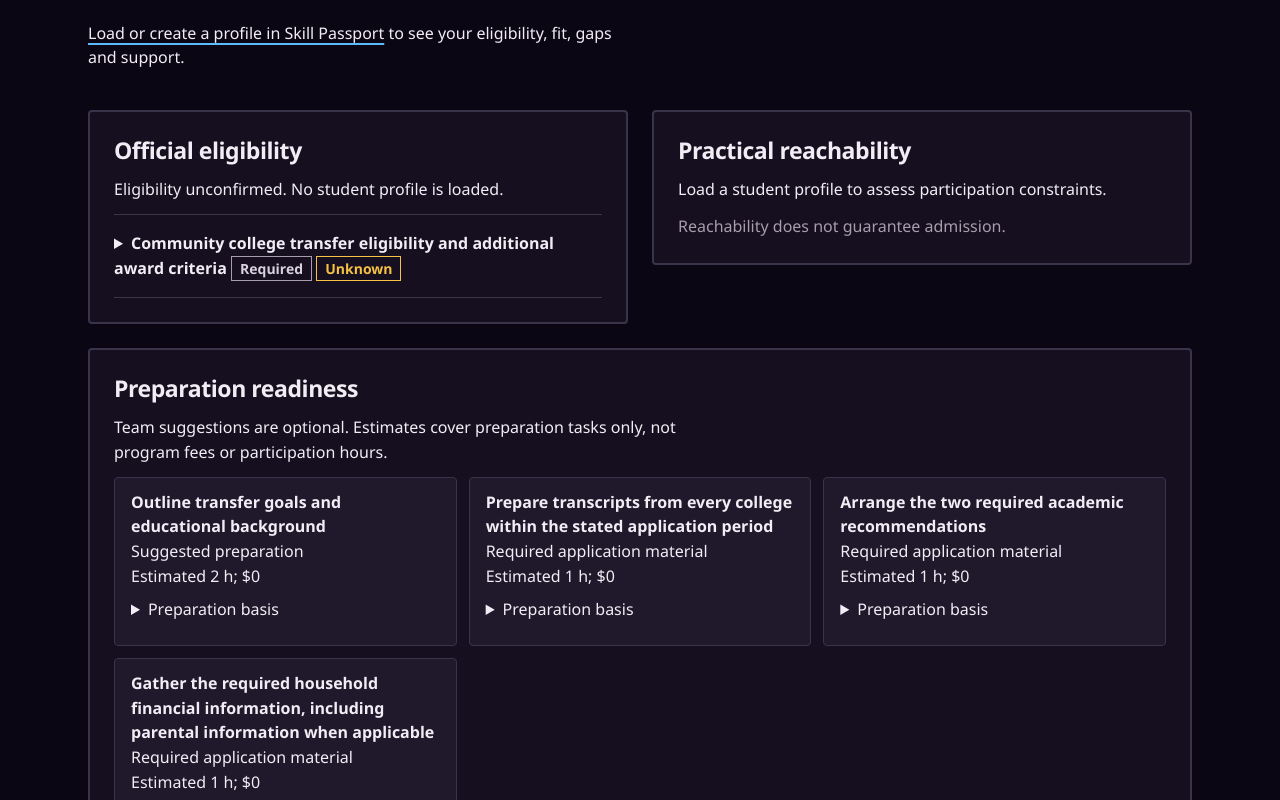
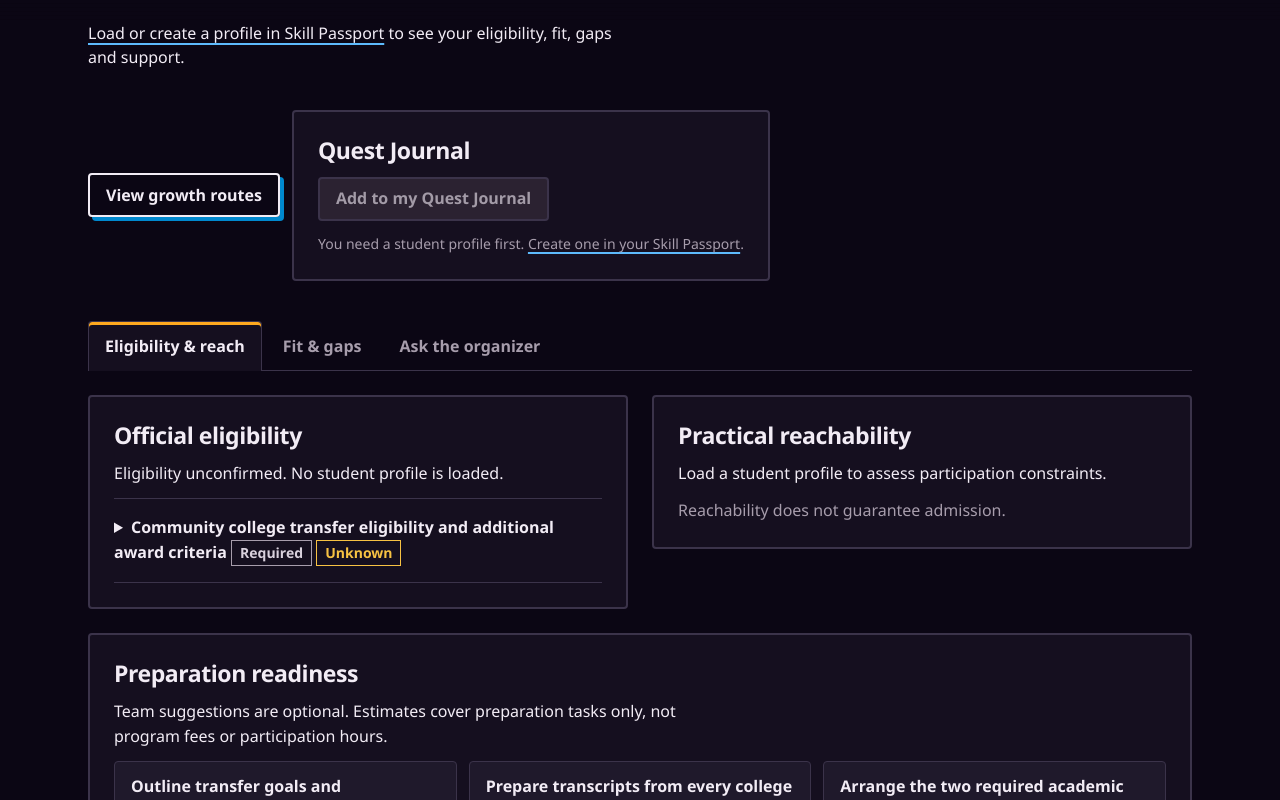
Before and after one commit to Zerune0/opportunity-compass, a Next.js app: page /quests/cooke-transfer-scholarship-2027 in a window 1280 px wide. Shown: the part 780-1580 px from the top of the page. Built offline with nearby package versions, Linux system fonts and the light colour scheme; a web font is replaced by a local one.

Commit message:
feat(quests): opportunity details split into tabs (eligibility and reach, fit and gaps, ask the organizer, other options) with growth routes and journal kept above; tab kept in ?tab=, arrow keys move between tabs, every panel prints

```diff
--- a/app/globals.css
+++ b/app/globals.css
@@ -301,6 +301,17 @@ body::before {
   .rpg-facts dd { margin: 0; font-weight: 700; color: var(--color-ink); }
   .rpg-facts--wide { grid-template-columns: repeat(auto-fit, minmax(min(100%, 22rem), 1fr)); }
   .rpg-facts--wide dd { font-weight: 400; }
+  /* Quest details tabs: one part at a time; every panel prints. */
+  .quest-actions { gap: var(--space-sm); align-items: center; }
+  .quest-tabs { display: grid; gap: var(--space-lg); }
+  .quest-tabs__list { display: flex; flex-wrap: wrap; gap: var(--space-2xs); border-bottom: 1px solid var(--color-rule); }
+  .quest-tabs__list [role="tab"] { display: inline-flex; align-items: center; gap: var(--space-xs); padding: var(--space-sm) var(--space-md); border: 1px solid transparent; border-bottom: 0; border-radius: var(--radius-card) var(--radius-card) 0 0; background: none; color: var(--color-muted); font: inherit; font-weight: 700; cursor: pointer; margin-bottom: -1px; }
+  .quest-tabs__list [role="tab"]:hover { color: var(--color-ink); }
+  .quest-tabs__list [role="tab"][aria-selected="true"] { color: var(--color-ink); background: var(--color-paper-2); border-color: var(--color-rule); box-shadow: inset 0 3px 0 var(--color-accent); }
+  .quest-tabs__list [role="tab"]:focus-visible { outline: 2px solid var(--color-focus); outline-offset: 2px; }
+  .quest-tabs__badge { padding: 0 var(--space-xs); border: 1px solid var(--color-rule); border-radius: var(--radius-pill); font-size: var(--text-sm); font-weight: 400; color: var(--color-ink-2); }
+  .quest-tabs__panel:focus-visible { outline: 2px solid var(--color-focus); outline-offset: 4px; }
+  @media (max-width: 40rem) { .quest-tabs__list [role="tab"] { padding: var(--space-xs) var(--space-sm); font-size: var(--text-sm); } }
   /* Quest details: eligibility and reachability side by side, preparation full width below with its items as cards. */
   .quest-overview { display: grid; gap: var(--space-lg); align-items: start; }
   @media (min-width: 56rem) { .quest-overview { grid-template-columns: repeat(2, minmax(0, 1fr)); } .quest-overview__wide { grid-column: 1 / -1; order: 3; } }
--- a/app/quests/[id]/quest-assessment.tsx
+++ b/app/quests/[id]/quest-assessment.tsx
@@ -14,6 +14,7 @@ import { MatchExplanationSection } from "./match-and-gaps";
 import { buildOrganizerQuestions } from "../organizer-questions";
 import { OrganizerQuestions } from "../organizer-questions-panel";
 import { VerificationAge } from "../verification-age-badge";
+import { QuestTabs } from "./quest-tabs";
 const categoryLabels: Record<GapCategory, string> = { knowledge_or_experience: "Knowledge or experience", materials: "Materials", time_and_cost: "Time and cost", unchangeable_eligibility: "Eligibility limits for this round", unknown_info: "Unknown information" };
 const eligibilityLabels = { eligible: "Requirements satisfied", not_eligible: "Hard requirement not met", unknown: "Eligibility unconfirmed" };
 const itemLabels = { satisfied: "Satisfied", not_satisfied: "Not satisfied", unknown: "Unknown" };
@@ -80,6 +81,14 @@ export function QuestAssessment({ opportunity, context }: {
  <VerificationAge opportunity={opportunity} today={context.today} />
  {(profile?.is_sample || grants.some(g => g.is_sample)) && <p className="rpg-row">{profile?.is_sample && <span className="rpg-tag rpg-tag--warning">Sample student profile</span>}{grants.some(g => g.is_sample) && <span className="rpg-tag rpg-tag--warning">Simulated support</span>}</p>}
  {context.loaded && !profile && <p><Link href="/passport">Load or create a profile in Skill Passport</Link> to see your eligibility, fit, gaps and support.</p>}
+ <div className="rpg-row quest-actions">
+ {eligibility?.overall !== "not_eligible" && (posted
+     ? <p className="rpg-muted">Growth routes are available for verified catalog opportunities only.</p>
+     : <Link className="rpg-button rpg-button--secondary" href={`/map?opp=${encodeURIComponent(opportunity.id)}`}>View growth routes</Link>)}
+ {context.loaded && <JournalButton opportunity={opportunity} profile={profile} today={context.today || null} />}
+ </div>
+ <QuestTabs tabs={[
+  { id: "eligibility", label: "Eligibility & reach", badge: eligibility ? eligibilityLabels[eligibility.overall] : undefined, content: <>
  <div className="quest-overview">
  <section className="rpg-card" style={{ minWidth: 0 }}><h2>{organizerDemo ? ORGANIZER_DEMO_ELIGIBILITY_TITLE : posted ? "Eligibility stated by the poster" : "Official eligibility"}</h2>{posted && <p className="rpg-muted">{organizerDemo ? ORGANIZER_DEMO_ELIGIBILITY_NOTE : "These requirements were entered by a sample publisher in this browser. They are not from an official site."}</p>}<p>{!opportunity.requirements.length ? (posted ? "Unconfirmed — no requirements recorded" : "Unconfirmed — no official requirements recorded") : eligibility ? eligibilityLabels[eligibility.overall] : "Eligibility unconfirmed. No student profile is loaded."}</p>
  {!opportunity.requirements.length && <p>{posted ? "No requirements were entered." : "No official requirements have been entered."} Confirm with the organizer.</p>}
@@ -89,13 +98,19 @@ export function QuestAssessment({ opportunity, context }: {
  <section className="rpg-card" style={{ minWidth: 0 }}><h2>Practical reachability</h2><p>{reach?.summary ?? "Load a student profile to assess participation constraints."}</p>
  {reach?.barriers.map((barrier, index) => <div key={`${barrier.type}-${index}`}><h3>{barrierLabels[barrier.type]}</h3><p>{barrier.resolved ? "Support applied" : "Open barrier"}</p><p>{barrier.description}</p>{!!barrier.pending_grant_ids?.length && !barrier.resolved && <p>Support is pending approval and has not been applied.</p>}</div>)}
  <p className="rpg-muted">Reachability does not guarantee admission.</p></section></div>
- <OrganizerQuestions key={`${opportunity.id}-${questionDraft.message}`} opportunity={opportunity} draft={questionDraft} />
+ </> },
+  { id: "fit", label: "Fit & gaps", badge: analysis ? `${analysis.items.length} gap${analysis.items.length === 1 ? "" : "s"}` : undefined, content: <>
  {match && <MatchExplanationSection match={match} />}
  <section className="rpg-stack"><h2>Your gaps in five categories</h2>{!analysis && <p>Load a profile to identify your gaps. Unknown information will not be treated as satisfied.</p>}{analysis && <p>{analysis.summary}</p>}
  <div className="quest-gap-grid">{GAP_CATEGORIES.map(category => <section key={category} className="rpg-card"><h3>{categoryLabels[category]}{analysis && <> <span className="rpg-tag">{analysis.counts[category]} {analysis.counts[category] === 1 ? "item" : "items"}</span></>}</h3>{analysis && !analysis.counts[category] && <p>No recorded gaps in this category.</p>}<ul className="rpg-list">{analysis?.items.filter(item => item.category === category).map(item => <li key={item.id}><strong>{item.title}</strong><p>{item.detail}</p>{item.basis.kind === "requirement" && <SourceText text={item.basis.source_text} quotePlain />}<GapNotes item={item} />{category === "unchangeable_eligibility" ? <p>There is no workaround for this round, and none is suggested.</p> : item.improvable && item.action && <p>What you can do: {item.action}</p>}{item.basis.kind === "missing_field" && item.basis.field.startsWith("profile.") && <Link href="/passport">Update this field in Skill Passport</Link>}</li>)}</ul></section>)}</div></section>
  <section className="rpg-card"><h2>Support received</h2><p>Only approved support can resolve a barrier. Simulated resources are labelled separately.</p>{!grants.some(g => g.status === "approved") && <p>No approved support recorded for this student and opportunity.</p>}
  <ul className="rpg-list">{grants.filter(g => g.status === "approved").map(grant => { const resolved = reach?.barriers.filter(b => b.resolved && b.resolved_by_grant_ids?.includes(grant.id)) ?? []; return <li key={grant.id}><strong>{grant.provider}: {grant.type.replaceAll("_", " ")}</strong>{grant.is_sample && <span className="rpg-tag rpg-tag--warning">Simulated</span>}<p>{resolved.length ? `Resolves: ${resolved.map(b => barrierLabels[b.type]).join(", ")}.` : "Approved resource recorded; no current barrier is confirmed as resolved by this resource."}</p>{grant.note && <p>{grant.note}</p>}</li>; })}</ul></section>
- {(blocked || alternatives.length > 0) && <section className="rpg-card"><h2>Other opportunities and future cycles</h2><p>These suggestions do not bypass the current opportunity requirements. Check each organizer&apos;s terms.</p>{!alternatives.length && !planHints.length && <p>No suitable alternative was found in the current catalog.</p>}{!alternatives.length && planHints.length > 0 && <ul className="rpg-list">{planHints.map((hint, index) => <li key={index}>{hint.text}</li>)}</ul>}<ul className="rpg-list">{alternatives.map((a, index) => {
+ </> },
+  { id: "ask", label: "Ask the organizer", badge: questionDraft.questions.length ? `${questionDraft.questions.length}` : undefined, content: <>
+ <OrganizerQuestions key={`${opportunity.id}-${questionDraft.message}`} opportunity={opportunity} draft={questionDraft} />
+ </> },
+  ...((blocked || alternatives.length > 0) ? [{ id: "other", label: "Other options", badge: alternatives.length ? `${alternatives.length}` : undefined, content: <>
+ <section className="rpg-card"><h2>Other opportunities and future cycles</h2><p>These suggestions do not bypass the current opportunity requirements. Check each organizer&apos;s terms.</p>{!alternatives.length && !planHints.length && <p>No suitable alternative was found in the current catalog.</p>}{!alternatives.length && planHints.length > 0 && <ul className="rpg-list">{planHints.map((hint, index) => <li key={index}>{hint.text}</li>)}</ul>}<ul className="rpg-list">{alternatives.map((a, index) => {
      const candidate = context.catalog.find(o => o.id === a.opportunity_id);
      const userPosted = candidate?.source_tier === "user_posted";
      const candidateEligibility = !candidate?.requirements.length ? "unknown" : a.eligibility_overall ?? "unknown";
@@ -106,10 +121,8 @@ export function QuestAssessment({ opportunity, context }: {
  <p>{a.reason}</p>{a.kind === "next_cycle" && <p>The next cycle dates and eligibility are not confirmed.</p>}
  {a.kind === "same_field" && a.eligibility_overall !== "eligible" && <p className="rpg-muted">Some requirements are unconfirmed. Confirm with the organizer.</p>}
  {candidateReachTag?.reachable === true && <p className="rpg-muted">Reachable describes participation constraints only. Admission decisions are made by the organizer.</p>}</li>;
- })}</ul></section>}
- {eligibility?.overall !== "not_eligible" && (posted
-     ? <p className="rpg-muted">Growth routes are available for verified catalog opportunities only.</p>
-     : <Link className="rpg-button rpg-button--secondary" href={`/map?opp=${encodeURIComponent(opportunity.id)}`}>View growth routes</Link>)}
- {context.loaded && <JournalButton opportunity={opportunity} profile={profile} today={context.today || null} />}
+ })}</ul></section>
+ </> }] : []),
+ ]} />
  </>;
 }
--- /dev/null
+++ b/app/quests/[id]/quest-tabs.tsx
@@ -0,0 +1,84 @@
+"use client";
+
+import { useEffect, useId, useRef, useState, type KeyboardEvent, type ReactNode } from "react";
+
+export type QuestTab = { id: string; label: string; badge?: string; content: ReactNode };
+
+/** The tab named in ?tab= when it exists, otherwise the first tab. */
+export function tabFromSearch(search: string, ids: string[]): string {
+  const v = new URLSearchParams(search).get("tab");
+  return v && ids.includes(v) ? v : ids[0];
+}
+
+/**
+ * Quest details split into tabs so only one part shows at a time. The tab is kept in ?tab= (replaced, not pushed,
+ * so Back still leaves the page), arrow keys move between tabs, and every panel prints.
+ */
+export function QuestTabs({ tabs }: { tabs: QuestTab[] }) {
+  const ids = tabs.map((t) => t.id);
+  const [active, setActive] = useState(ids[0]);
+  const baseId = useId();
+  const listRef = useRef<HTMLDivElement>(null);
+  const idsKey = ids.join(",");
+
+  useEffect(() => {
+    const timer = window.setTimeout(() => setActive(tabFromSearch(window.location.search, idsKey.split(","))));
+    return () => window.clearTimeout(timer);
+  }, [idsKey]);
+
+  const choose = (id: string, focus = false) => {
+    setActive(id);
+    const url = new URL(window.location.href);
+    if (id === ids[0]) url.searchParams.delete("tab");
+    else url.searchParams.set("tab", id);
+    window.history.replaceState(window.history.state, "", url);
+    if (focus) listRef.current?.querySelector<HTMLButtonElement>(`[data-tab="${id}"]`)?.focus();
+  };
+
+  const onKey = (event: KeyboardEvent<HTMLDivElement>) => {
+    const i = ids.indexOf(active);
+    const next = event.key === "ArrowRight" ? ids[(i + 1) % ids.length]
+      : event.key === "ArrowLeft" ? ids[(i - 1 + ids.length) % ids.length]
+      : event.key === "Home" ? ids[0]
+      : event.key === "End" ? ids[ids.length - 1]
+      : null;
+    if (!next) return;
+    event.preventDefault();
+    choose(next, true);
+  };
+
+  return (
+    <div className="quest-tabs">
+      <div ref={listRef} role="tablist" aria-label="Opportunity details" className="quest-tabs__list print:hidden" onKeyDown={onKey}>
+        {tabs.map((t) => (
+          <button
+            key={t.id}
+            type="button"
+            role="tab"
+            data-tab={t.id}
+            id={`${baseId}-tab-${t.id}`}
+            aria-selected={active === t.id}
+            aria-controls={`${baseId}-panel-${t.id}`}
+            tabIndex={active === t.id ? 0 : -1}
+            onClick={() => choose(t.id)}
+          >
+            {t.label}
+            {t.badge && <span className="quest-tabs__badge">{t.badge}</span>}
+          </button>
+        ))}
+      </div>
+      {tabs.map((t) => (
+        <div
+          key={t.id}
+          role="tabpanel"
+          id={`${baseId}-panel-${t.id}`}
+          aria-labelledby={`${baseId}-tab-${t.id}`}
+          tabIndex={0}
+          className={active === t.id ? "quest-tabs__panel rpg-stack rpg-stack--loose" : "quest-tabs__panel rpg-stack rpg-stack--loose hidden print:block"}
+        >
+          {t.content}
+        </div>
+      ))}
+    </div>
+  );
+}
```
Also changed, not shown: 1 other file (tests, documents, lock files or other folders).
